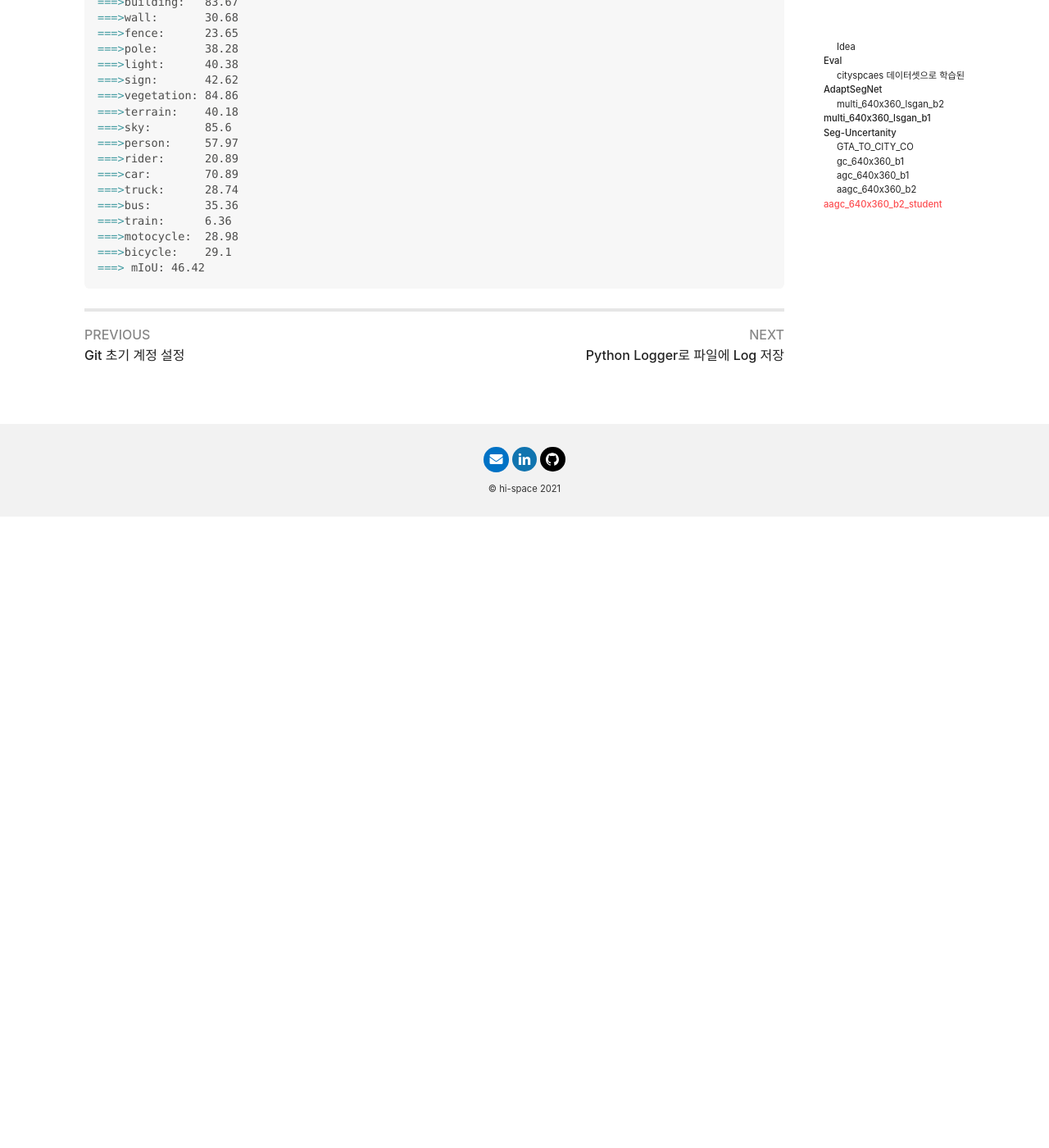
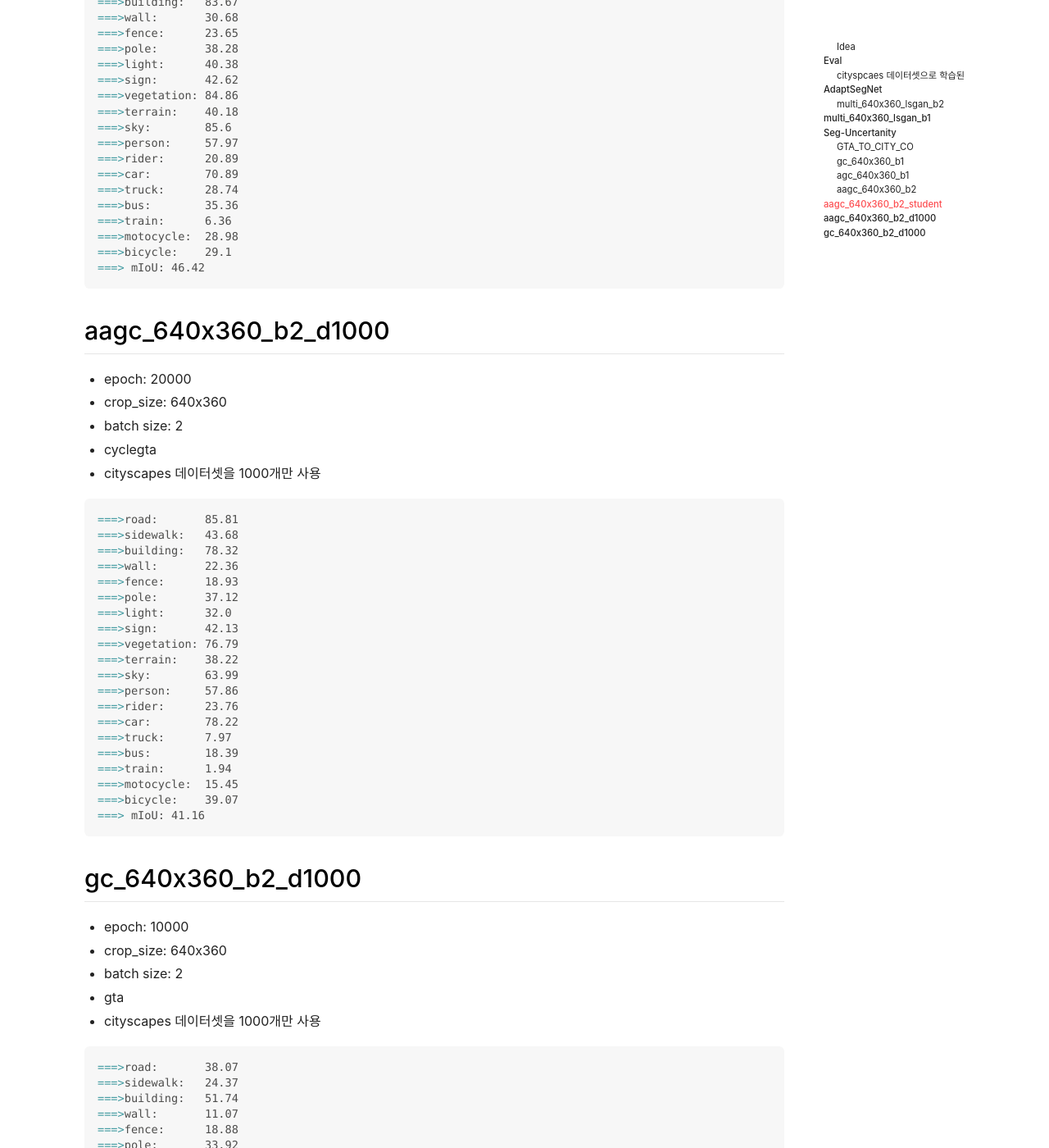
Before and after one commit to onecommit/hi-space.github.io, a Jekyll site: the page built from _posts/21-09-19-paper-eval.md, in a window 1280 px wide and 1400 px high, scrolled down 11450 px. Shown: the whole window at 82% size. Built offline with Jekyll 4.4.1, drawn with Linux system fonts in a browser that asks for light colours; nearby versions of some CDN libraries; comment, search, counter and statistics services are not loaded; before the commit the page ends 12080 px from its top, so only the background shows below that; some of the changed text lies outside the part shown.

Commit message:
1003-post

````diff
--- a/_posts/21-09-19-paper-eval.md
+++ b/_posts/21-09-19-paper-eval.md
@@ -297,7 +297,7 @@ TEST.TEST_MODEL_PATH /home/yoo/workspace/SSL-Synthetic-Segmentation/seg/checkpoi
 
 ## aagc_640x360_b2_student
 
-- epoch: 40000
+- epoch: 20000
 - crop_size: 640x360
 - batch size: 2
 - cyclegta
@@ -324,3 +324,65 @@ TEST.TEST_MODEL_PATH /home/yoo/workspace/SSL-Synthetic-Segmentation/seg/checkpoi
 ===>bicycle:    29.1
 ===> mIoU: 46.42
 ```
+
+## aagc_640x360_b2_d1000
+
+- epoch: 20000
+- crop_size: 640x360
+- batch size: 2
+- cyclegta
+- cityscapes 데이터셋을 1000개만 사용
+
+```sh
+===>road:       85.81
+===>sidewalk:   43.68
+===>building:   78.32
+===>wall:       22.36
+===>fence:      18.93
+===>pole:       37.12
+===>light:      32.0
+===>sign:       42.13
+===>vegetation: 76.79
+===>terrain:    38.22
+===>sky:        63.99
+===>person:     57.86
+===>rider:      23.76
+===>car:        78.22
+===>truck:      7.97
+===>bus:        18.39
+===>train:      1.94
+===>motocycle:  15.45
+===>bicycle:    39.07
+===> mIoU: 41.16
+```
+
+## gc_640x360_b2_d1000
+
+- epoch: 10000
+- crop_size: 640x360
+- batch size: 2
+- gta
+- cityscapes 데이터셋을 1000개만 사용
+
+```sh
+===>road:       38.07
+===>sidewalk:   24.37
+===>building:   51.74
+===>wall:       11.07
+===>fence:      18.88
+===>pole:       33.92
+===>light:      30.17
+===>sign:       36.62
+===>vegetation: 79.42
+===>terrain:    6.25
+===>sky:        61.99
+===>person:     58.76
+===>rider:      24.87
+===>car:        70.17
+===>truck:      13.29
+===>bus:        32.75
+===>train:      1.09
+===>motocycle:  23.69
+===>bicycle:    32.23
+===> mIoU: 34.18
+```
````
Also changed, not shown: _posts/21-10-01-meta-pseudo-label.md (added, +32 -0 lines), _posts/21-10-01-semi-supervised-learning.md (+11 -1 lines), _posts/21-10-03-pytorch-image-visualize.md (added, +77 -0 lines), assets/images/21-10-01-meta-pseudo-label-2021-10-02-23-15-21.png (added), assets/images/21-10-03-pytorch-image-visualize-2021-10-03-23-15-38.png (added), assets/images/21-10-03-pytorch-image-visualize-2021-10-03-23-41-37.png (added).
